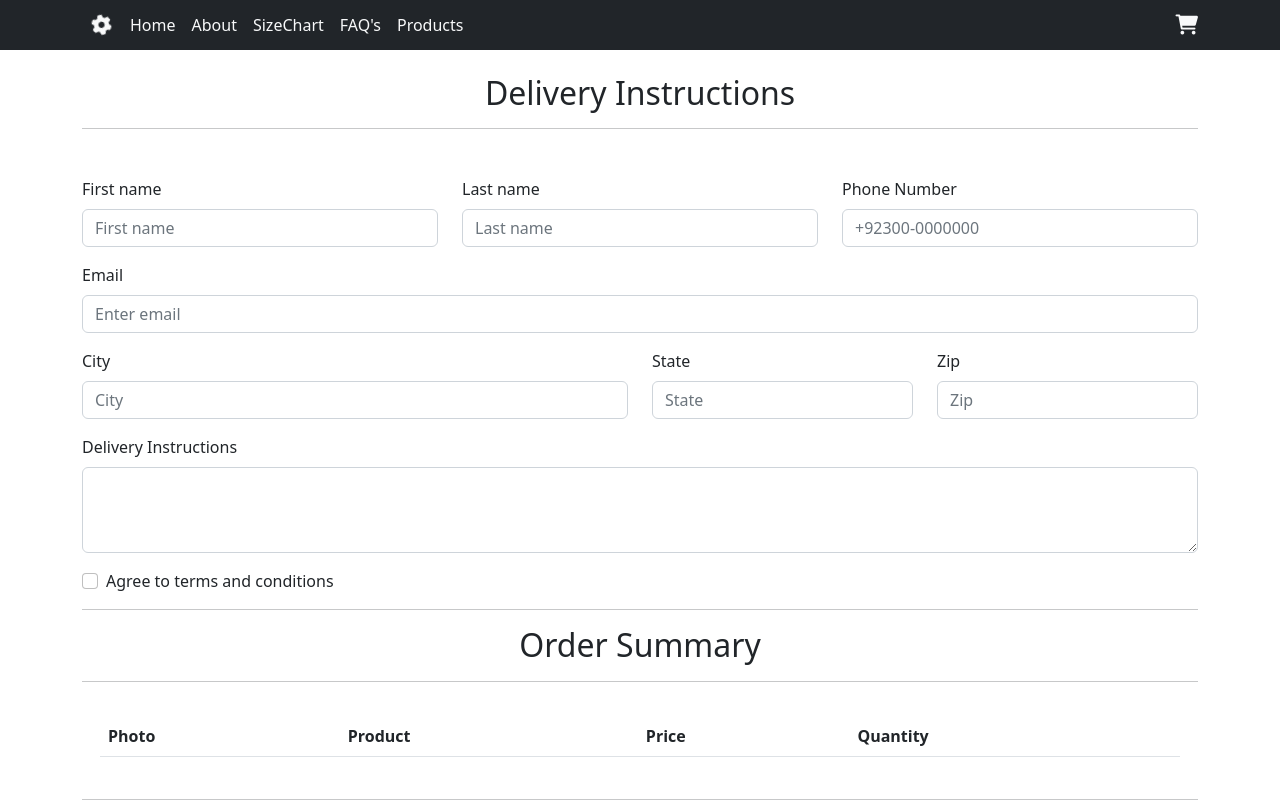
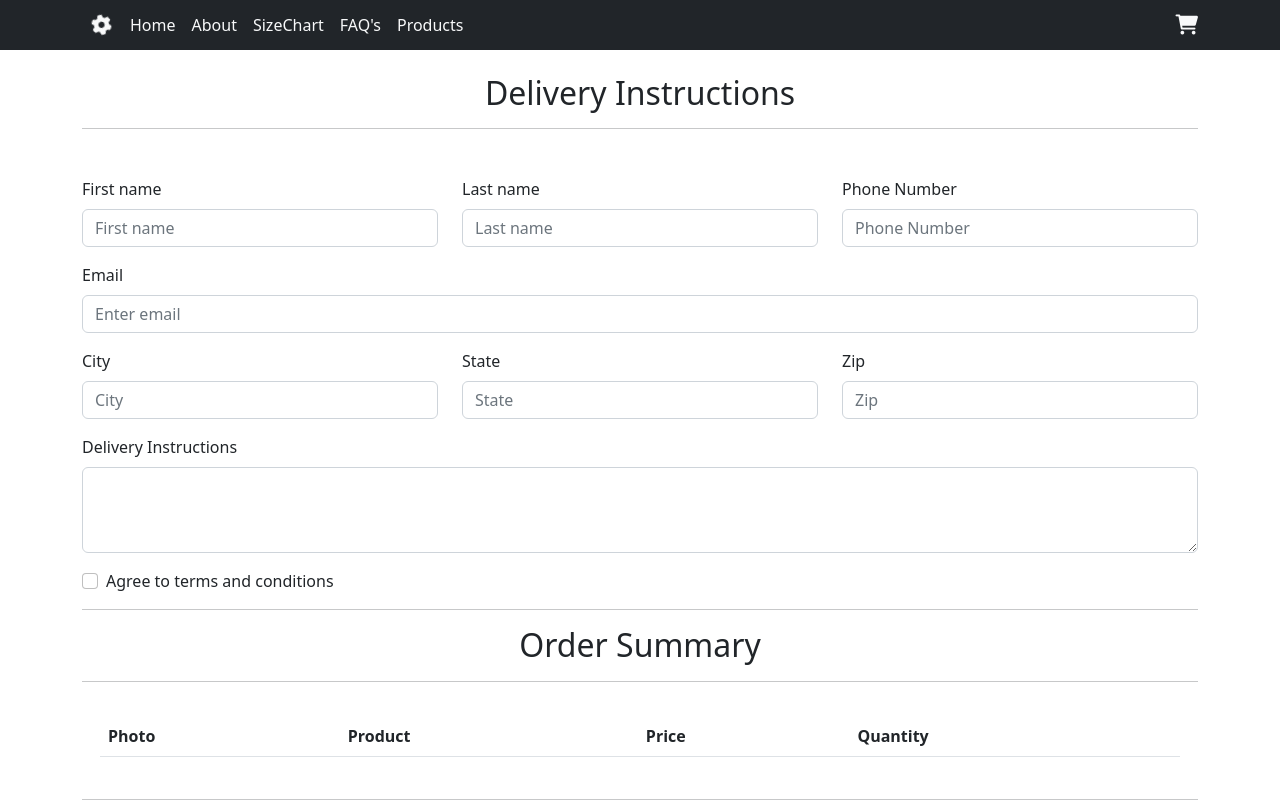
Before and after one commit to rarslanmajeed/Ecommerce, a React (Create React App) app: page /order in a window 1280 px wide. Shown: the top 800 px of the page. Built offline with nearby package versions, Linux system fonts and the light colour scheme.

Commit message:
Added New Components

```diff
--- /dev/null
+++ b/src/components/Categories.js
@@ -0,0 +1,23 @@
+import React from "react";
+import productsList from "../data/ProductsList";
+
+const Categories = (props) => {
+  return (
+    <>
+      {productsList.map((cat, id) => {
+        return (
+          <button
+            className="btn btn-outline-dark me-2"
+            style={{ margin: "5px" }}
+            key={cat.id}
+            onClick={() => props.filterProduct(cat.name)}
+          >
+            {cat.name}
+          </button>
+        );
+      })}
+    </>
+  );
+};
+
+export default Categories;
--- a/src/components/Forms.js
+++ b/src/components/Forms.js
@@ -3,22 +3,20 @@ import Col from "react-bootstrap/Col";
 import Form from "react-bootstrap/Form";
 import Row from "react-bootstrap/Row";
 const Forms = () => {
+  const row1 = ["First name", "Last name", "Phone Number"];
+  const row2 = ["City", "State", "Zip"];
+
   return (
     <>
       <Row className="mb-3">
-        <Form.Group as={Col} md="4" controlId="validationCustom01">
-          <Form.Label>First name</Form.Label>
-          <Form.Control required type="text" placeholder="First name" />
-        </Form.Group>
-        <Form.Group as={Col} md="4" controlId="validationCustom02">
-          <Form.Label>Last name</Form.Label>
-          <Form.Control required type="text" placeholder="Last name" />
-        </Form.Group>
-
-        <Form.Group as={Col} md="4" controlId="validationCustom03">
-          <Form.Label>Phone Number</Form.Label>
-          <Form.Control required type="text" placeholder="+92300-0000000" />
-        </Form.Group>
+        {row1.map((label) => {
+          return (
+            <Form.Group as={Col} md="4" controlId="validationCustom01">
+              <Form.Label>{label}</Form.Label>
+              <Form.Control required type="text" placeholder={label} />
+            </Form.Group>
+          );
+        })}
       </Row>
       <Row className="mb-3">
         <Form.Group as={Col} controlId="formGridEmail">
@@ -30,27 +28,17 @@ const Forms = () => {
         </Form.Group>
       </Row>
       <Row className="mb-3">
-        <Form.Group as={Col} md="6" controlId="validationCustom04">
-          <Form.Label>City</Form.Label>
-          <Form.Control type="text" placeholder="City" required />
-          <Form.Control.Feedback type="invalid">
-            Please provide a valid city.
-          </Form.Control.Feedback>
-        </Form.Group>
-        <Form.Group as={Col} md="3" controlId="validationCustom04">
-          <Form.Label>State</Form.Label>
-          <Form.Control type="text" placeholder="State" required />
-          <Form.Control.Feedback type="invalid">
-            Please provide a valid state.
-          </Form.Control.Feedback>
-        </Form.Group>
-        <Form.Group as={Col} md="3" controlId="validationCustom05">
-          <Form.Label>Zip</Form.Label>
-          <Form.Control type="text" placeholder="Zip" required />
-          <Form.Control.Feedback type="invalid">
-            Please provide a valid zip.
-          </Form.Control.Feedback>
-        </Form.Group>
+        {row2.map((label) => {
+          return (
+            <Form.Group as={Col} md="4" controlId="validationCustom01">
+              <Form.Label>{label}</Form.Label>
+              <Form.Control required type="text" placeholder={label} />
+              <Form.Control.Feedback type="invalid">
+                Please provide a valid {label}
+              </Form.Control.Feedback>
+            </Form.Group>
+          );
+        })}
       </Row>
 
       <Form.Group className="mb-3" controlId="exampleForm.ControlTextarea1">
--- /dev/null
+++ b/src/components/PriceRange.js
@@ -0,0 +1,30 @@
+import React from "react";
+import Dropdown from "react-bootstrap/Dropdown";
+
+const PriceRange = (props) => {
+  const priceArray = [
+    { value: 10 },
+    { value: 100 },
+    { value: 1000 },
+    { value: 10000 },
+    { value: 100000 },
+  ];
+  return (
+    <Dropdown className="btn  me-2">
+      <Dropdown.Toggle variant="bg-black" id="dropdown-basic">
+        Price Range
+      </Dropdown.Toggle>
+      <Dropdown.Menu>
+        {priceArray.map((range) => {
+          return (
+            <Dropdown.Item onClick={() => props.filterPrice(range.value)}>
+              under {range.value} $
+            </Dropdown.Item>
+          );
+        })}
+      </Dropdown.Menu>
+    </Dropdown>
+  );
+};
+
+export default PriceRange;
--- /dev/null
+++ b/src/components/Search.js
@@ -0,0 +1,22 @@
+import React from "react";
+import Form from "react-bootstrap/Form";
+
+const Search = (props) => {
+  return (
+    <Form
+      style={{
+        width: "1000px",
+      }}
+    >
+      <Form.Group className="mb-3" controlId="exampleForm.ControlInput1">
+        <Form.Control
+          type="search"
+          placeholder="Enter Products..."
+          onChange={(e) => props.setValue(e.target.value)}
+        />
+      </Form.Group>
+    </Form>
+  );
+};
+
+export default Search;
--- a/src/pages/Cards.js
+++ b/src/pages/Cards.js
@@ -1,10 +1,9 @@
 import React, { useState } from "react";
 import products from "../data/Products";
 import "../components/style.css";
-import Dropdown from "react-bootstrap/Dropdown";
-import productsList from "../data/ProductsList";
 import Items from "../components/Items";
-
+import PriceRange from "../components/PriceRange";
+import Categories from "../components/Categories";
 const Cards = () => {
   const [filter, setFilter] = useState(products);
   const filterProduct = (cat) => {
@@ -15,14 +14,6 @@ const Cards = () => {
     const updatedlist = products.filter((el) => el.price <= p);
     setFilter(updatedlist);
   };
-
-  const priceArray = [
-    { value: 10 },
-    { value: 100 },
-    { value: 1000 },
-    { value: 10000 },
-    { value: 100000 },
-  ];
 
   return (
     <>
@@ -38,32 +29,8 @@ const Cards = () => {
             >
               All
             </button>
-            {productsList.map((cat, id) => {
-              return (
-                <button
-                  className="btn btn-outline-dark me-2"
-                  style={{ margin: "5px" }}
-                  key={cat.id}
-                  onClick={() => filterProduct(cat.name)}
-                >
-                  {cat.name}
-                </button>
-              );
-            })}
-            <Dropdown className="btn  me-2">
-              <Dropdown.Toggle variant="bg-black" id="dropdown-basic">
-                Price Range
-              </Dropdown.Toggle>
-              <Dropdown.Menu>
-                {priceArray.map((range) => {
-                  return (
-                    <Dropdown.Item onClick={() => filterPrice(range.value)}>
-                      under {range.value} $
-                    </Dropdown.Item>
-                  );
-                })}
-              </Dropdown.Menu>
-            </Dropdown>
+            <Categories filterProduct={filterProduct} />
+            <PriceRange filterPrice={filterPrice} />
           </div>
           <Items searchProduct={filter} />
         </div>
--- a/src/pages/Home.js
+++ b/src/pages/Home.js
@@ -1,8 +1,8 @@
 import React, { useMemo, useState } from "react";
-import Form from "react-bootstrap/Form";
 import products from "../data/Products";
 import "../components/style.css";
 import Items from "../components/Items";
+import Search from "../components/Search";
 
 const Cards = () => {
   const [search, setSearch] = useState("");
@@ -30,19 +30,7 @@ const Cards = () => {
         />
         <h2 className="text-center mt-3">Latest Products</h2>
         <div className="row d-flex justify-content-center align-items-center">
-          <Form
-            style={{
-              width: "1000px",
-            }}
-          >
-            <Form.Group className="mb-3" controlId="exampleForm.ControlInput1">
-              <Form.Control
-                type="search"
-                placeholder="Enter Products..."
-                onChange={(e) => setSearch(e.target.value)}
-              />
-            </Form.Group>
-          </Form>
+          <Search setValue={setSearch} />
           <Items searchProduct={searchProduct} />
         </div>
       </div>
```
